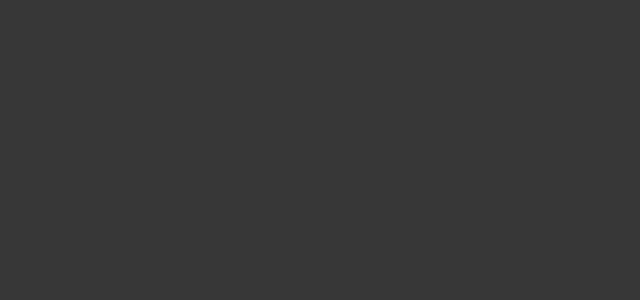
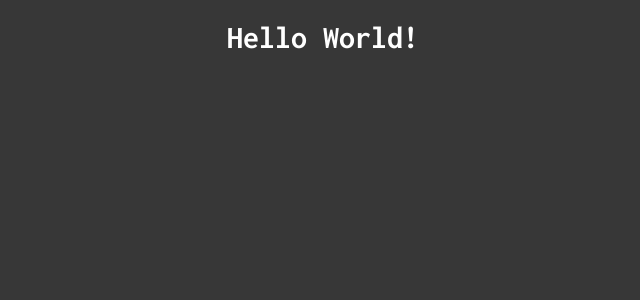
Before and after one commit to LipeMachado/popcornfy, a React (Create React App) app: page / in a window 1280 px wide. Shown: the top 300 px of the page, without its empty margins (317-957 px from the left). Built offline with nearby package versions, Linux system fonts and the light colour scheme; a small style sheet from the web is missing.

Commit message:
First Commit

```diff
--- a/src/App.css
+++ b/src/App.css
@@ -1,3 +1,5 @@
+@import url('https://fonts.googleapis.com/css2?family=Inconsolata:wght@200;300;400;500;600;700;800;900&display=swap');
+
 body{
     background-color: #373737;
 }
--- a/src/components/Header/index.jsx
+++ b/src/components/Header/index.jsx
@@ -4,7 +4,7 @@ import './style.css';
 export default function Header() {
     return (
         <div>
-
+            <h1>Hello World!</h1>
         </div>
     )
 }
--- a/src/components/Header/style.css
+++ b/src/components/Header/style.css
@@ -0,0 +1,5 @@
+h1 {
+    font-family: 'Inconsolata', monospace;
+    text-align: center;
+    color: #ffffff;
+}
```
